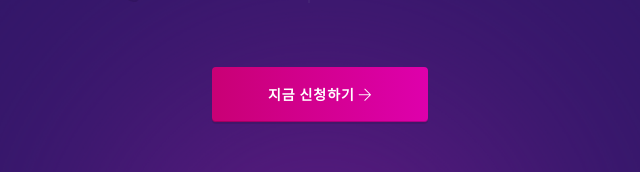
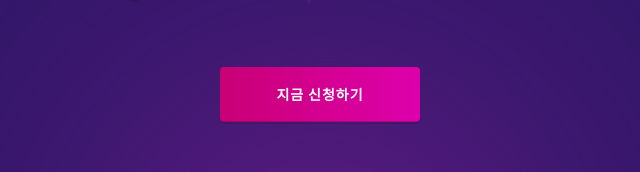
Before and after one commit to krcoder/WITHTr, a plain HTML site: page index.html in a window 1280 px wide. Shown: the part 4368-4540 px from the top of the page, without its empty margins (320-960 px from the left). Drawn offline with Linux system fonts and the light colour scheme.

Commit message:
#5
#5 kakao open chat connect

```diff
--- a/index.html
+++ b/index.html
@@ -453,9 +453,9 @@
 
                                 <div class="col-lg-12">
                                     <div class="input-box mt-10 text-center">
-
-                                        <button onclick="location.href='https://open.kakao.com/o/sutbYhqg';" class="main-btn">지금 신청하기 <i
-                                                class="fal fa-arrow-right"></i></button>
+                                        <!-- <button onclick="location.href='open.kakao.com/o/sutbYhqg';">Go to Example.com</button> -->
+                                        <button onClick="window.open('https://open.kakao.com/o/sutbYhqg')" class="main-btn">지금 신청하기</button>
+                                        <!-- <i class="fal fa-arrow-right"></i> -->
                                     </div>
                                 </div>
                             </div>
```
